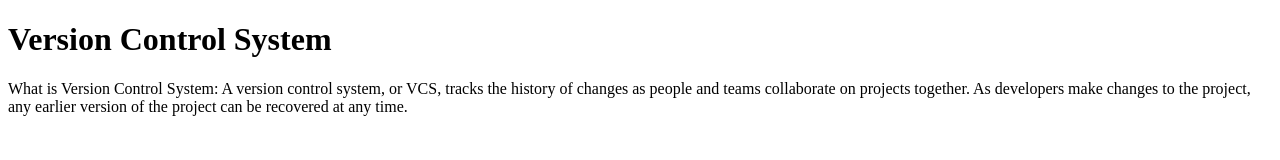
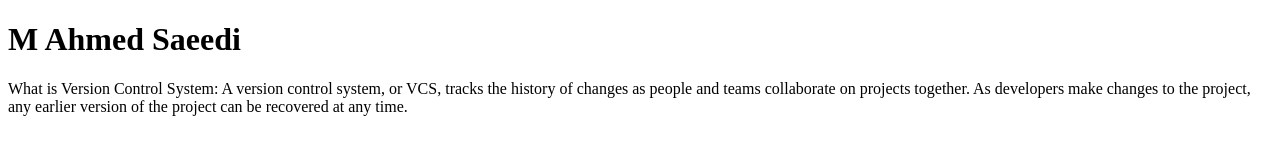
Before and after one commit to MAhmedSaeedi/example, a plain HTML site: page index.htm in a window 1280 px wide. Drawn offline with Linux system fonts and the light colour scheme.

Commit message:
Modified index.htm

```diff
--- a/index.htm
+++ b/index.htm
@@ -2,7 +2,7 @@
 <html>
 <body>
 
-<h1>Version Control System</h1>
+<h1>M Ahmed Saeedi</h1>
 <p>
 What is Version Control System: A version control system, or VCS, tracks the history of changes as people and teams collaborate on projects together. As developers make changes to the project, any earlier version of the project can be recovered at any time.
 </p>
```
